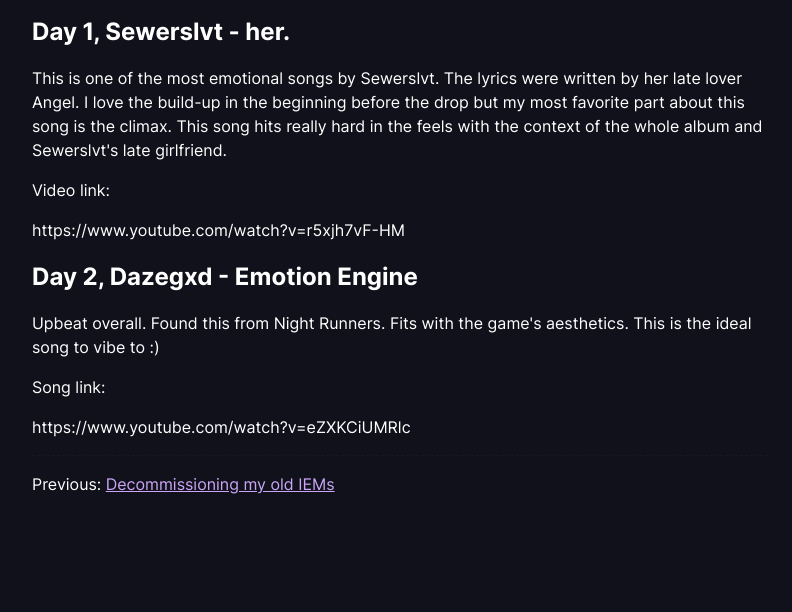
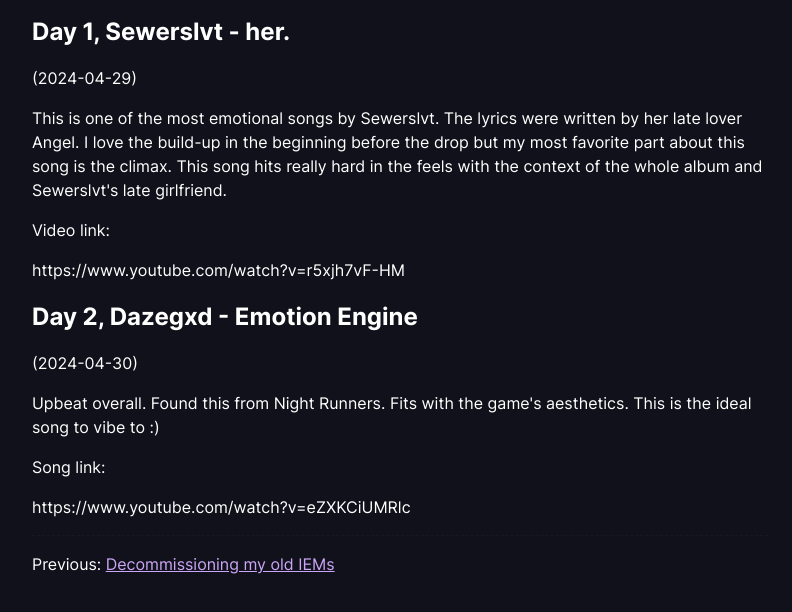
Before and after one commit to notmyjunie/NMJ709.github.io, an Eleventy site: page content/blog/a-song-a-day/a-song-a-day.md in a window 1280 px wide. Shown: the part 322-934 px from the top of the page, without its empty margins (240-1032 px from the left). Before the commit the page ends 866 px from the top, so only its background shows below. Built offline with nearby package versions, Linux system fonts and the light colour scheme; Eleventy itself is replaced by a stand-in of ours; files that its build step writes are made by us from their sources; what eleventy-plugin-embed-everything would draw is missing.

Commit message:
added dates

```diff
--- a/content/blog/a-song-a-day/a-song-a-day.md
+++ b/content/blog/a-song-a-day/a-song-a-day.md
@@ -9,6 +9,9 @@
 # Introduction
 Hi! I will be posting daily updates about songs that I have listened to here. These are all my personal preferences, so expect some recurring artists in here.
 ## Day 1, Sewerslvt - her.
+
+(2024-04-29)
+
 This is one of the most emotional songs by Sewerslvt. The lyrics were written by her late lover Angel. I love the build-up in the beginning before the drop but my most favorite part about this song is the climax. This song hits really hard in the feels with the context of the whole album and Sewerslvt's late girlfriend.
 
 Video link:
@@ -16,6 +19,9 @@
 https://www.youtube.com/watch?v=r5xjh7vF-HM
 
 ## Day 2, Dazegxd - Emotion Engine
+
+(2024-04-30)
+
 Upbeat overall. Found this from Night Runners. Fits with the game's aesthetics. This is the ideal song to vibe to :)
 
 Song link:
```
